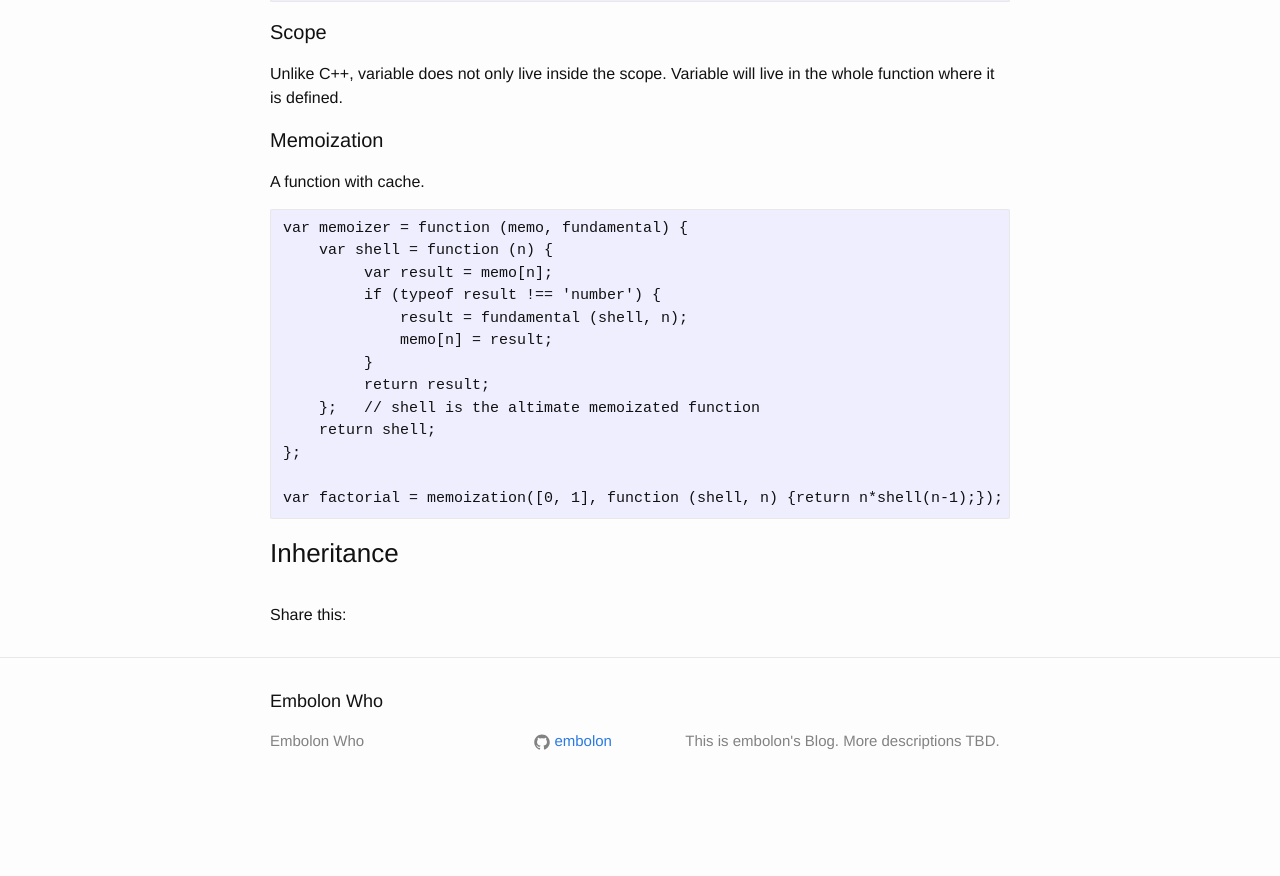
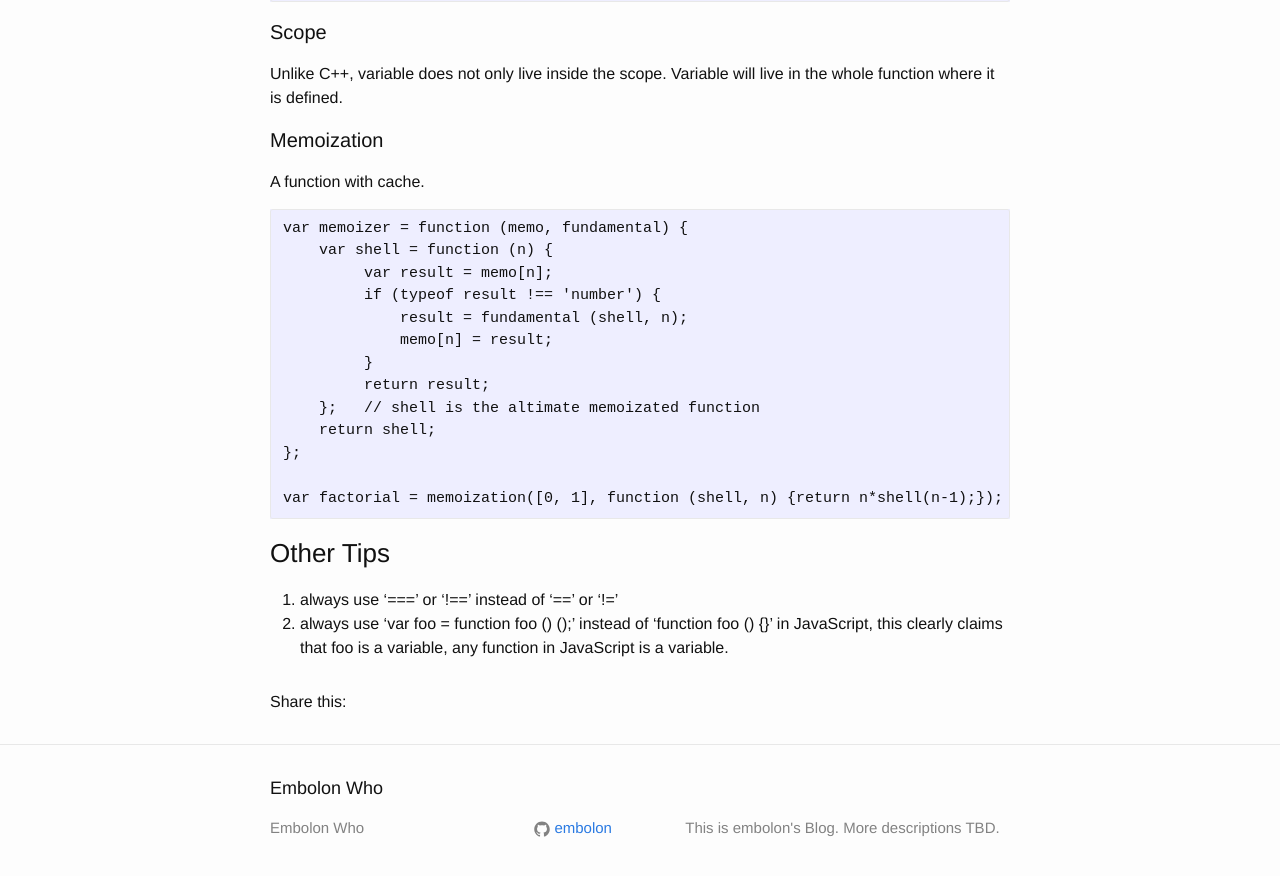
Before and after one commit to embolon/embolon.github.io, a Jekyll site: the page built from _posts/2016-03-09-javascript-notes-(2).md, in a window 1280 px wide and 900 px high, scrolled down 2657 px. Shown: the top 876 px of the window. Built offline with Jekyll 4.4.1, drawn with Linux system fonts in a browser that asks for light colours; comment, search, counter and statistics services are not loaded; before the commit the page ends 3470 px from its top, so only the background shows below that.

Commit message:
added new content

```diff
--- a/_posts/2016-03-09-javascript-notes-(2).md
+++ b/_posts/2016-03-09-javascript-notes-(2).md
@@ -160,4 +160,8 @@ A function with cache.
     var factorial = memoization([0, 1], function (shell, n) {return n*shell(n-1);});
 
 
-### Inheritance
+### Other Tips
+
+
+1. always use '===' or '!==' instead of '==' or '!='
+2. always use 'var foo = function foo () ();' instead of 'function foo () {}' in JavaScript, this clearly claims that foo is a variable, any function in JavaScript is a variable.
```
